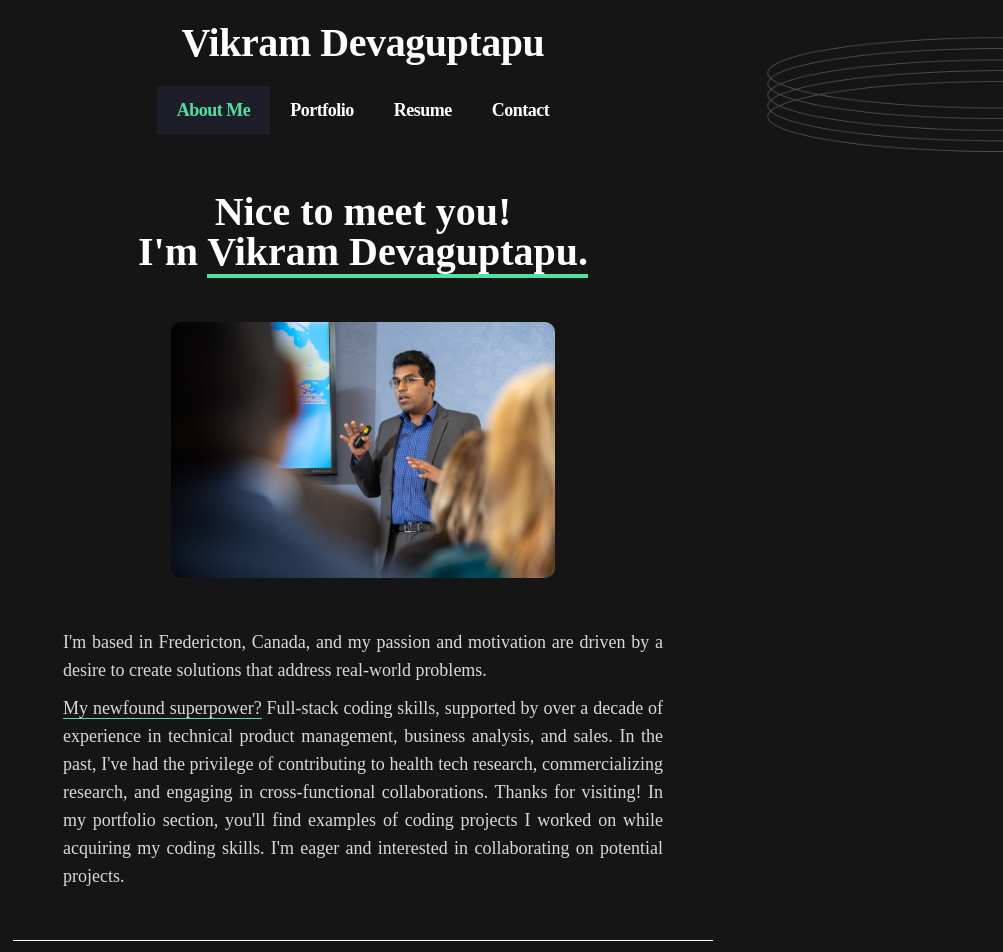
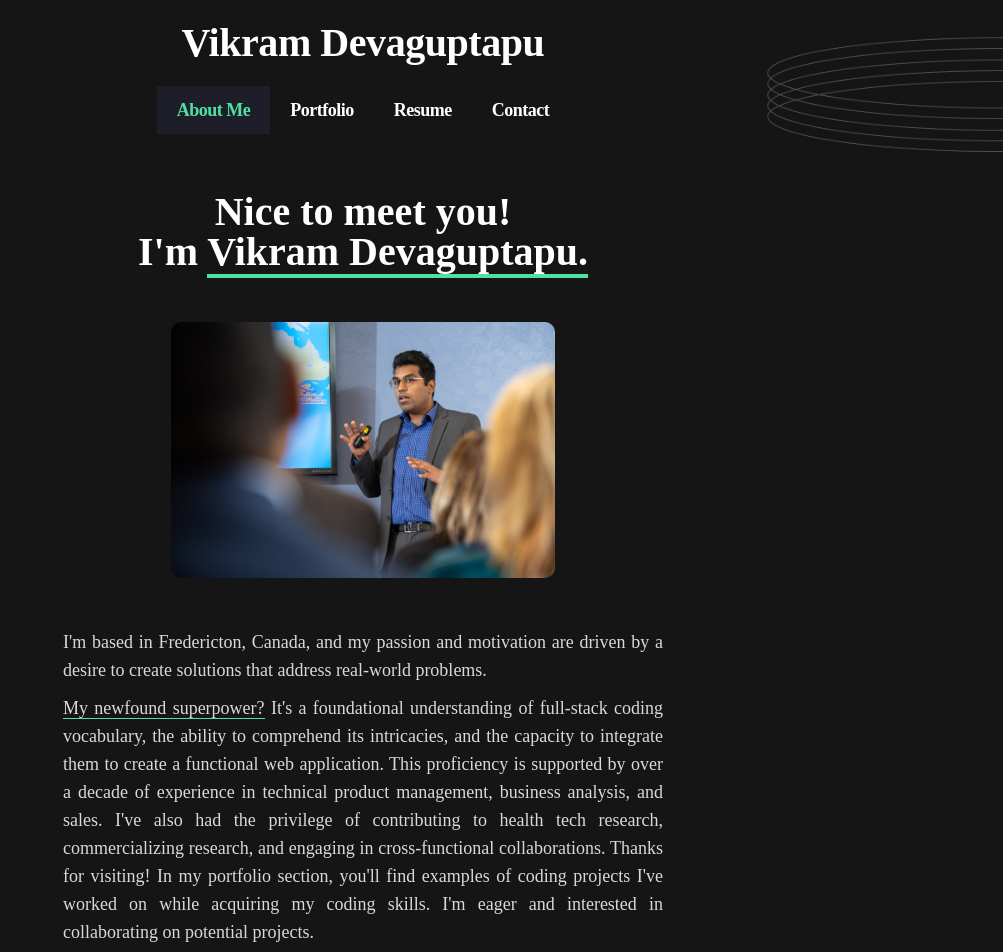
Before and after one commit to vikramadityad/portfolio-react, a React (Create React App) app: page / in a window 1280 px wide. Shown: the top 952 px of the page, without its empty margins (277-1280 px from the left). Built offline with nearby package versions, Linux system fonts and the light colour scheme.

Commit message:
updated stlying and content for  aboutme description

```diff
--- a/package.json
+++ b/package.json
@@ -8,6 +8,7 @@
     "@testing-library/user-event": "^13.5.0",
     "react": "^18.2.0",
     "react-dom": "^18.2.0",
+    "react-router-dom": "^5.3.0",
     "react-scripts": "5.0.1",
     "web-vitals": "^2.1.4"
   },
--- a/src/component/aboutme.js
+++ b/src/component/aboutme.js
@@ -2,7 +2,8 @@ import React from 'react';
 
 const AboutMe = () => {
   return (
-    <section className="bio">
+
+      <section className="bio">
       <div className="bio_desc">
         <div className="intro_block">
           <div className="greeting">Nice to meet you!</div>
@@ -12,11 +13,13 @@ const AboutMe = () => {
         <img src="./images/istem.jpg" alt="Vikram Speaking" className="my-photo" />
         {/* <h2 className='title'>About Me</h2> */}
         <p> I'm based in Fredericton, Canada, and my passion and motivation are driven by a desire to create solutions that address real-world problems. </p>
-          <p> <span className='rectangle_light'>My newfound superpower?</span> Full-stack coding skills, supported by over a decade of experience in technical product management, business analysis, and sales. In the past, I've had the privilege of contributing to health tech research, commercializing research, and engaging in cross-functional collaborations.
-            Thanks for visiting! In my portfolio section, you'll find examples of coding projects I worked on while acquiring my coding skills. I'm eager and interested in collaborating on potential projects.
+          <p> <span className='rectangle_light'>My newfound superpower?</span> It's a foundational understanding of full-stack coding vocabulary, the ability to comprehend its intricacies, and the capacity to integrate them to create a functional web application. This proficiency is supported by over a decade of experience in technical product management, business analysis, and sales. I've also had the privilege of contributing to health tech research, commercializing research, and engaging in cross-functional collaborations.
+            Thanks for visiting! In my portfolio section, you'll find examples of coding projects I've worked on while acquiring my coding skills. I'm eager and interested in collaborating on potential projects.
           </p>
+
       </div>
     </section>
+
   );
 };
 
```
Also changed, not shown: 1 other file (tests, documents, lock files or other folders).
